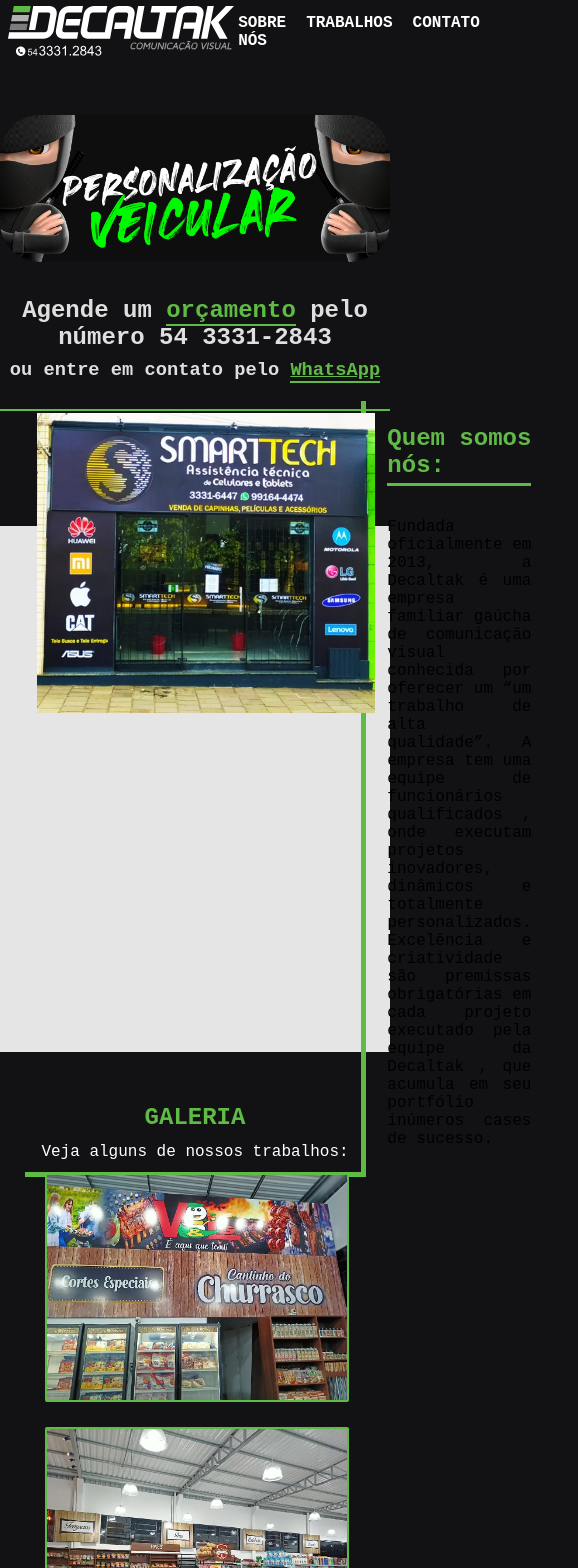
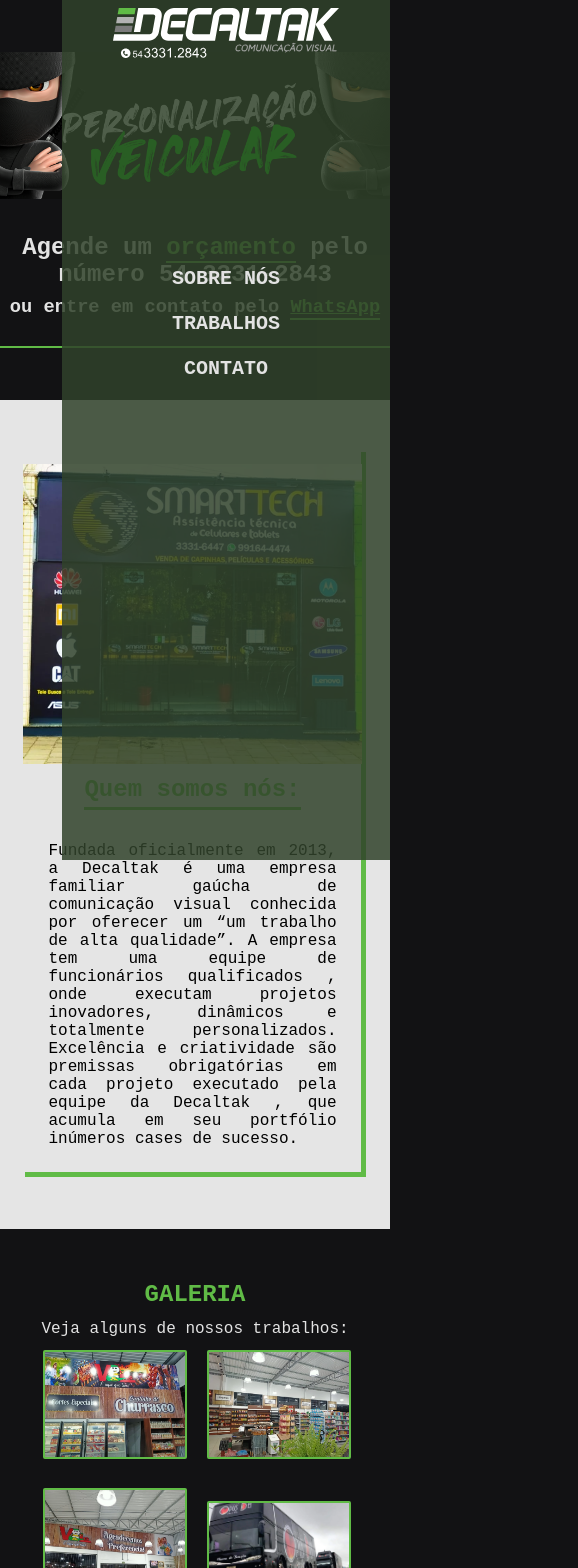
Before and after one commit to denisluft8/decaltak, a React (Vite) app: page / in a window 390 px wide. Shown: the top 1568 px of the page, 578 px wide, since content can reach past the window. Built offline with nearby package versions, Linux system fonts and the light colour scheme.

Commit message:
doing responsiveness

```diff
--- a/src/Components/GalleryImgs/GalleryImgsStyled.ts
+++ b/src/Components/GalleryImgs/GalleryImgsStyled.ts
@@ -8,6 +8,12 @@
   justify-content: center;
   margin: 0 auto;
   max-width: 90%;
+  @media (max-width: 500px) {
+    /* flex-wrap: nowrap; */
+    /* flex-direction: column; */
+    gap: 24px;
+    /* width: 100%; */
+  }
 `;
 
 export const SingleImg = styled.div`
@@ -22,8 +28,16 @@
 
   & > img:hover {
     transform: scale(1.02);
-    transition: .2s ease;
+    transition: 0.2s ease;
+  }
 
+  @media (max-width: 500px) {
+    width: 40%;
+    & > img {
+      border: solid 2px #60bb46;
+      border-radius: 2px;
+      max-width: 100%;
+    }
   }
 `;
 
--- a/src/Components/Slider/SliderStyles.ts
+++ b/src/Components/Slider/SliderStyles.ts
@@ -3,7 +3,12 @@
 export const SliderContainer = styled.div`
   margin: 0 auto;
   overflow: hidden;
-  max-width: 500px;
+  max-width: 600px;
+  @media (min-width: 1250px) {
+    max-width: 1000px;
+    padding-top: 20px;
+
+  }
 `;
 export const SlideShowSlider = styled.div`
   white-space: nowrap;
@@ -12,7 +17,9 @@
 `;
 export const Slide = styled.img`
   display: inline-block;
-  /* height: 200px; */
   width: 100%;
-  border-radius: 40px;
+  /* border-radius: 40px; */
+  @media (max-width: 500px) {
+    border-radius: 0px;
+  }
 `;
--- a/src/Layouts/Footer/Footer.tsx
+++ b/src/Layouts/Footer/Footer.tsx
@@ -1,10 +1,16 @@
-import { FooterSec } from "./FooterStyled"
+import { FooterSec } from "./FooterStyled";
 
 export const Footer = () => {
-    return (
-        <FooterSec>
-            <h2>Decaltak Comunicação Visual © Todos os Direitos Reservados </h2>
-            <p>made by <a href="https://denisluft8.github.io/portfolio-denisluft/">Dênis Luft</a></p>
-        </FooterSec>
-    )
-}
+  return (
+    <FooterSec>
+      <h2>Decaltak Comunicação Visual © Todos os Direitos Reservados </h2>
+      <p>
+        made by <a href="https://denisluft8.github.io/portfolio-denisluft/"
+          target="_blank"
+        >
+          Dênis Luft
+        </a>
+      </p>
+    </FooterSec>
+  );
+};
--- a/src/Layouts/Footer/FooterStyled.ts
+++ b/src/Layouts/Footer/FooterStyled.ts
@@ -17,19 +17,33 @@
     font-size: 18px;
     padding-left: 12px;
     text-align: center;
+    color: #e3e3e3;
+
+    @media (max-width: 500px) {
+      font-size: 12px;
+      width: 70%;
+    }
   }
 
   & > p {
     padding-right: 12px;
     text-align: end;
+    color: #e3e3e3;
 
     & > a {
       text-decoration: none;
-      color: #fff;
+      color: #e3e3e3;
 
       &:hover {
         color: #60bb46;
       }
     }
+    @media (max-width: 500px) {
+      font-size: 10px;
+
+      & > a {
+        border-bottom: 0.1px solid #60bb46;
+      }
+    }
   }
 `;
--- a/src/Layouts/Header/Header.tsx
+++ b/src/Layouts/Header/Header.tsx
@@ -1,7 +1,6 @@
 import { useState } from "react";
 import { HeaderSection, LiStyled, LogoImg, NavBar } from "./HeaderStyles";
 import logo from "../../assets/logo.svg";
-import logoinversa from "../../assets/logoinversa.svg";
 
 export const Header = () => {
   const [color, setColor] = useState(false);
--- a/src/Layouts/Header/HeaderStyles.ts
+++ b/src/Layouts/Header/HeaderStyles.ts
@@ -1,4 +1,8 @@
 import styled from "styled-components";
+
+interface HeaderProps {
+  visibility?: string;
+}
 
 export const HeaderSection = styled.section`
   position: fixed;
@@ -12,16 +16,33 @@
   background: ${(props) => props.color};
   transition: 0.3s ease-in;
   z-index: 1;
+
+  @media (max-width: 500px) {
+    width: 80%;
+    right: 0;
+    background: #31422bd9;
+    height: 100%;
+    flex-direction: column;
+    justify-content: flex-start;
+    gap: 200px;
+  }
 `;
 
 export const NavBar = styled.div`
-  color: #fff;
+  color: #e3e3e3;
 
   & > ul {
     display: flex;
     gap: 12px;
     list-style: none;
     font-weight: 900;
+  }
+  @media (max-width: 500px) {
+    & > ul {
+      flex-direction: column;
+      align-items: center;
+      font-size: 20px;
+    }
   }
 `;
 
@@ -36,7 +57,7 @@
 
   & > a {
     text-decoration: none;
-    color: #fff;
+    color: #e3e3e3;
     &:hover {
       color: #60bb46;
       cursor: pointer;
@@ -47,4 +68,9 @@
 
 export const LogoImg = styled.img`
   height: 50px;
+
+
+  @media (max-width: 320px) {
+    height: 45px;
+  }
 `;
--- a/src/Pages/About/AboutStyles.ts
+++ b/src/Pages/About/AboutStyles.ts
@@ -6,10 +6,35 @@
   padding: 12px;
   border-bottom: 5px solid #60bb46;
   border-right: 5px solid #60bb46;
+
+  @media (min-width: 1250px) {
+    width: 1000px;
+  }
+
+  @media (max-width: 700px) {
+    flex-direction: column;
+  }
 `;
 export const ImgDiv = styled.div`
+display: flex;
+justify-content: center;
   & > img {
     height: 300px;
+  }
+  @media (max-width: 380px) {
+    & > img {
+      height: 260px;
+    }
+  }
+  @media (max-width: 325px) {
+    & > img {
+      height: 230px;
+    }
+  }
+  @media (max-width: 560px) {
+    & > img {
+      height: 300px;
+    }
   }
 `;
 export const TextDiv = styled.div`
--- a/src/Pages/Contact/Contact.tsx
+++ b/src/Pages/Contact/Contact.tsx
@@ -32,13 +32,19 @@
         <RedesDiv>
           <TextContact>Ou Entre em contato pelas nossas redes:</TextContact>
           <IconsDiv>
-            <a href="https://www.facebook.com/DecaltakOficial/">
+            <a href="https://www.facebook.com/DecaltakOficial/" target="_blank">
               <img src={facebook} />
             </a>
-            <a href="https://wa.me/55999777436?text=Nos%20mande%20uma%20mensagem%20e%20assim%20que%20possivel%20vamos%20te%20atender">
+            <a
+              href="https://wa.me/55999777436?text=Nos%20mande%20uma%20mensagem%20e%20assim%20que%20possivel%20vamos%20te%20atender"
+              target="_blank"
+            >
               <img src={whats} />
             </a>
-            <a href="https://www.instagram.com/decaltakoficial/">
+            <a
+              href="https://www.instagram.com/decaltakoficial/"
+              target="_blank"
+            >
               <img src={instagram} />
             </a>
           </IconsDiv>
@@ -51,8 +57,6 @@
           <br />
           <iframe
             src="https://www.google.com/maps/embed?pb=!1m18!1m12!1m3!1d3874.5092610644947!2d-52.79990972948863!3d-28.300614827637144!2m3!1f0!2f0!3f0!3m2!1i1024!2i768!4f13.1!3m3!1m2!1s0x94fd31640792b3c1%3A0xefed309673b5077d!2sDecaltak!5e1!3m2!1spt-BR!2sbr!4v1678211883692!5m2!1spt-BR!2sbr"
-            width="570"
-            height="300"
             loading="lazy"
             referrerPolicy="no-referrer-when-downgrade"
           ></iframe>
--- a/src/Pages/Contact/ContactStyles.ts
+++ b/src/Pages/Contact/ContactStyles.ts
@@ -1,4 +1,9 @@
 import styled from "styled-components";
+
+interface MapProps {
+  height: string;
+  width: string;
+}
 
 export const ContactDiv = styled.div`
   display: flex;
@@ -9,7 +14,11 @@
   width: 60%;
   align-self: center;
   text-align: center;
-  color: #fff;
+  color: #e3e3e3;
+
+  @media (max-width: 500px) {
+    width: 70%;
+  }
 `;
 
 export const Modal = styled.div`
@@ -24,6 +33,10 @@
     padding: 12px;
     width: 60%;
 
+    @media (max-width: 500px) {
+      width: 80%;
+    }
+
     & > input {
       border: 2px solid #60bb46;
       background-color: transparent;
@@ -37,10 +50,10 @@
     }
 
     & > :focus {
-      color: #fff;
+      color: #e3e3e3;
 
       &::placeholder {
-        color: #fff;
+        color: #e3e3e3;
       }
     }
 
@@ -91,6 +104,9 @@
   display: flex;
   flex-direction: column;
   width: 70%;
+  @media (max-width: 500px) {
+    width: 80%;
+  }
 `;
 
 export const IconsDiv = styled.div`
@@ -104,16 +120,29 @@
     padding: 6px;
     transition: 0.2s ease;
   }
+
+  @media (max-width: 500px) {
+    & > a > img {
+      width: 60px;
+    }
+  }
 `;
 
 export const MapDiv = styled.div`
   margin-top: 40px;
-  color: #fff;
+  color: #e3e3e3;
   width: 100%;
   border-top: 4px solid #60bb46;
   text-align: center;
 
   & > iframe {
     border: 4px solid #60bb46;
+    width: 570px;
+    height: 300px;
+
+    @media (max-width: 500px) {
+      width: auto;
+      height: auto;
+    }
   }
 `;
--- a/src/Pages/Gallery/GalleryStyles.ts
+++ b/src/Pages/Gallery/GalleryStyles.ts
@@ -1,11 +1,14 @@
 import styled from "styled-components";
 
-export const GalleryDiv = styled.div``;
+export const GalleryDiv = styled.div`
+@media (min-width: 1250px) {
+    width: 1250px;
+  }`;
 
 export const GH2 = styled.h2`
   color: #60bb46;
 `;
 export const GP = styled.p`
-color: #fff;
+color: #e3e3e3;
 padding: 12px;
 `;
--- a/src/Pages/HomePage/HomePageStyles.ts
+++ b/src/Pages/HomePage/HomePageStyles.ts
@@ -2,10 +2,12 @@
 
 export const HomeContainer = styled.div``;
 export const AgendeContainer = styled.div`
-  color: #dfdfdf;
+  color: #e3e3e3;
   text-align: center;
   border-bottom: 2px solid #60bb46;
   padding-bottom: 28px;
+
+
 
   & > h2 {
     padding: 8px;
@@ -19,7 +21,7 @@
     color: #60bb46;
     border-bottom: 2px solid #60bb46;
 
-    &:hover{
+    &:hover {
       color: #4f9c39;
       border-bottom: 2px solid #4f9c39;
     }
--- a/src/Pages/styles.ts
+++ b/src/Pages/styles.ts
@@ -1,6 +1,6 @@
 import styled from "styled-components";
 
-interface SectionProps{
+interface SectionProps {
   bgColor?: string;
   height?: string;
   flexDir?: string;
@@ -8,10 +8,20 @@
 
 export const Page = styled.section<SectionProps>`
   align-items: center;
-  background:${(props) => (props.bgColor ? props.bgColor : "#121214")};
+  background: ${(props) => (props.bgColor ? props.bgColor : "#121214")};
   display: flex;
   flex-direction: ${(props) => (props.flexDir ? props.flexDir : "row")};
   justify-content: center;
   padding: 52px 0px;
   height: ${(props) => (props.height ? props.height : "100%")};
+
+  @media (max-width: 700px) {
+    height: fit-content;
+    flex-direction: column;
+    align-items: center;
+  }
+  @media only screen and (orientation: landscape) {
+    height: fit-content;
+    padding: 70px 0px;
+  }
 `;
```
